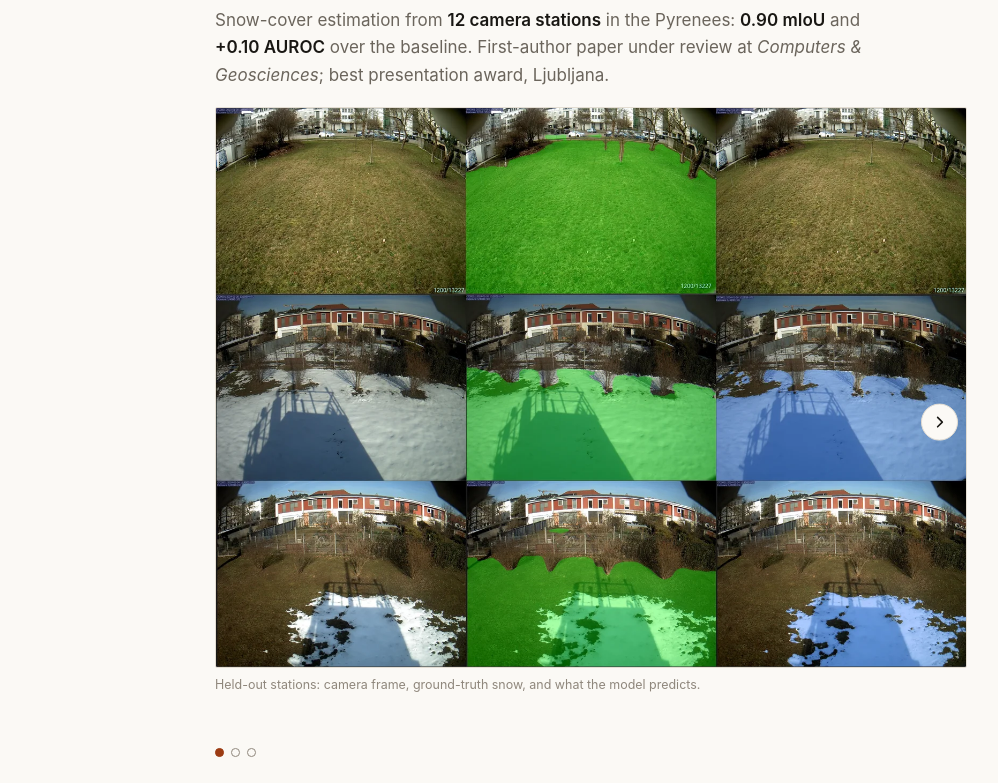
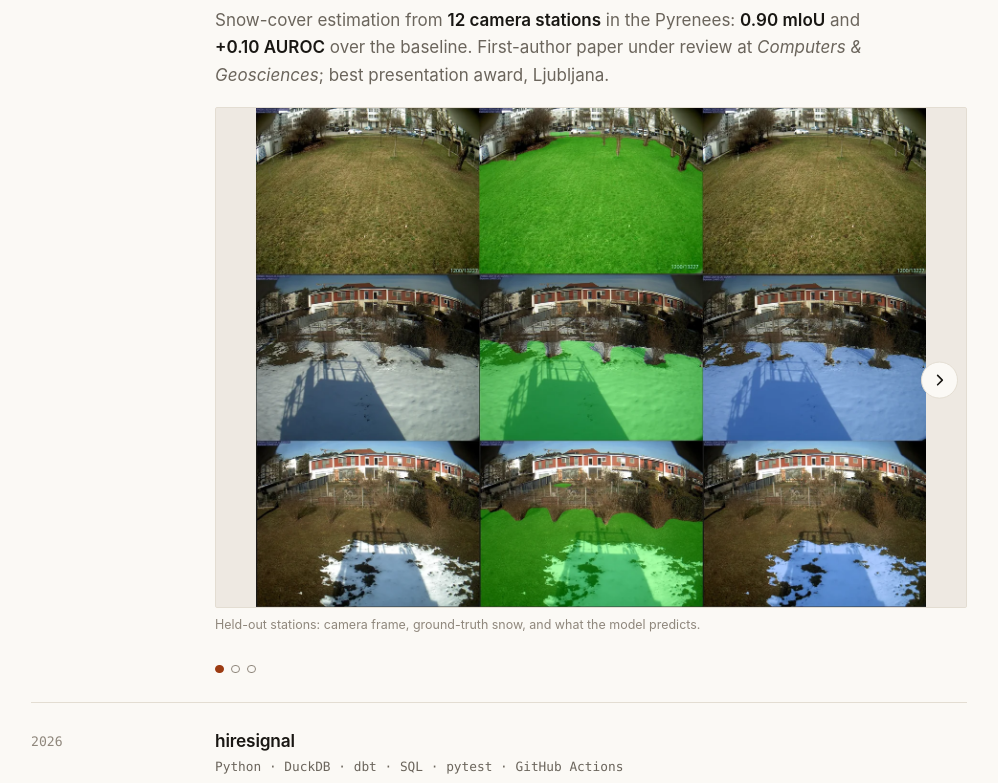
Before and after one commit to garasnote/garasnote.github.io, a plain HTML site: page index.html in a window 1280 px wide. Shown: the part 933-1716 px from the top of the page, without its empty margins (273-1271 px from the left). Drawn offline with Linux system fonts and the light colour scheme.

Commit message:
Slides: uniform 3:2 box with object-fit contain so every slide is the same size and nothing is cropped

```diff
--- a/index.html
+++ b/index.html
@@ -147,11 +147,13 @@
   }
   .shots figure { flex: 0 0 100%; scroll-snap-align: start; margin: 0; }
   .shots img {
-    display: block; width: 100%; height: auto; border: 1px solid var(--rule);
-    border-radius: 2px; cursor: zoom-in;
+    display: block; width: 100%; height: auto; aspect-ratio: 3 / 2;
+    object-fit: contain; border: 1px solid var(--rule); border-radius: 2px;
+    background: color-mix(in srgb, var(--rule) 55%, transparent);
+    cursor: zoom-in;
   }
   .shots img:focus-visible { outline: 2px solid var(--accent); outline-offset: 2px; }
-  .shots figcaption { font: 400 .78rem/1.5 var(--sans); color: var(--faint); margin-top: .5rem; }
+  .shots figcaption { font: 400 .78rem/1.5 var(--sans); color: var(--faint); margin-top: .5rem; min-height: 2.4em; }
   .shots-view { position: relative; }
   .shot-arrow {
     position: absolute; top: 50%; transform: translateY(-50%); z-index: 2;
```
